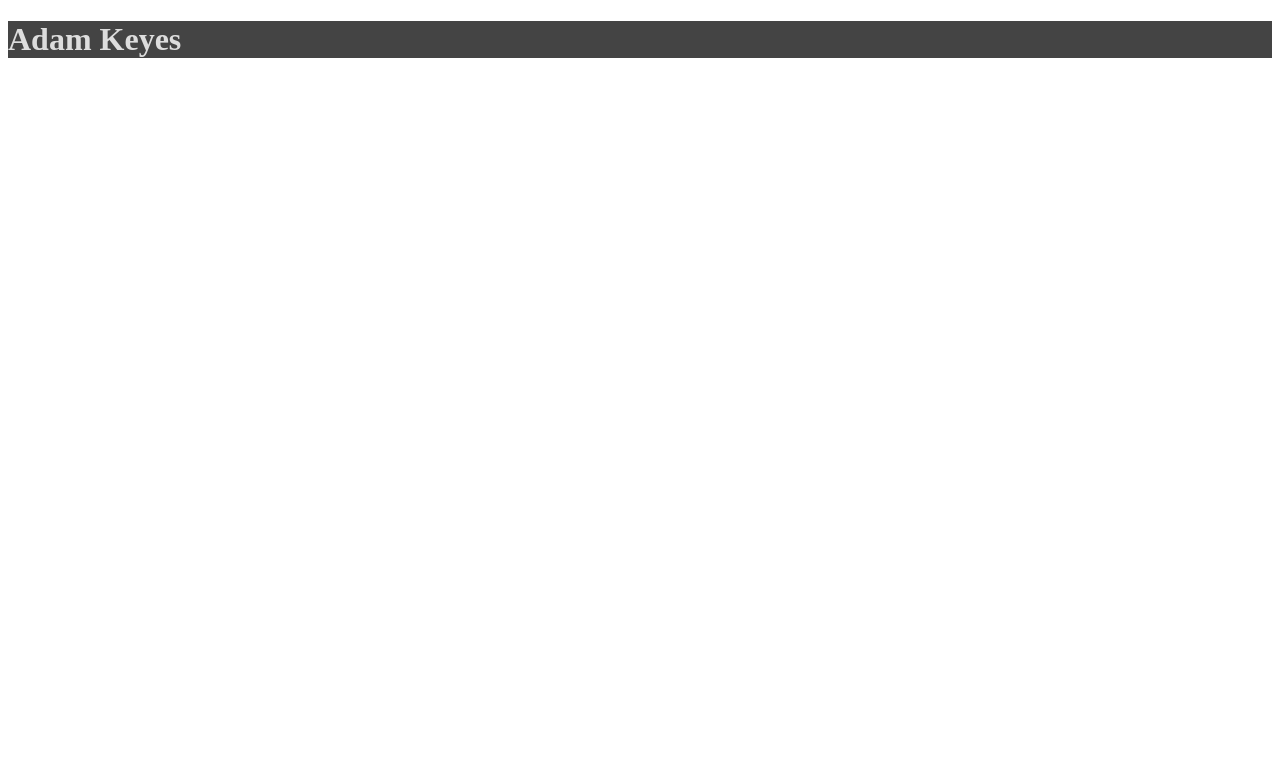
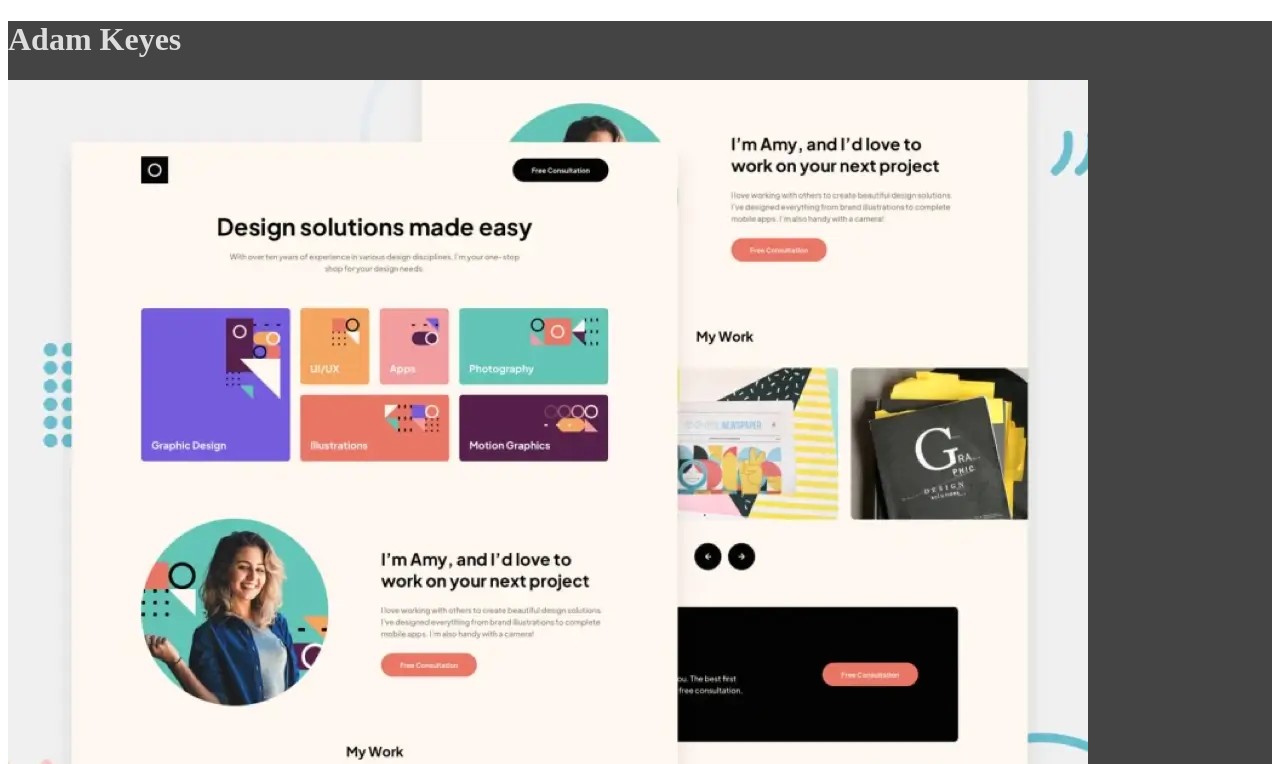
Before and after one commit to Hcmwebs/single-page-dev-portifolio, a React (Vite) app: page / in a window 1280 px wide. Shown: the top 764 px of the page. Built offline with nearby package versions, Linux system fonts and the light colour scheme.

Commit message:
added  the card componentto the app

```diff
--- a/src/App.jsx
+++ b/src/App.jsx
@@ -1,5 +1,6 @@
 import React from 'react'
 import { ThemeProvider } from 'styled-components'
+import Card from './components/Card'
 import { theme, Container } from './styled'
 
 const App = () => {
@@ -7,6 +8,7 @@ const App = () => {
 		<ThemeProvider theme={theme}>
 			<Container>
 				<h1>Adam Keyes</h1>
+				<Card />
 			</Container>
 		</ThemeProvider>
 	)
```
